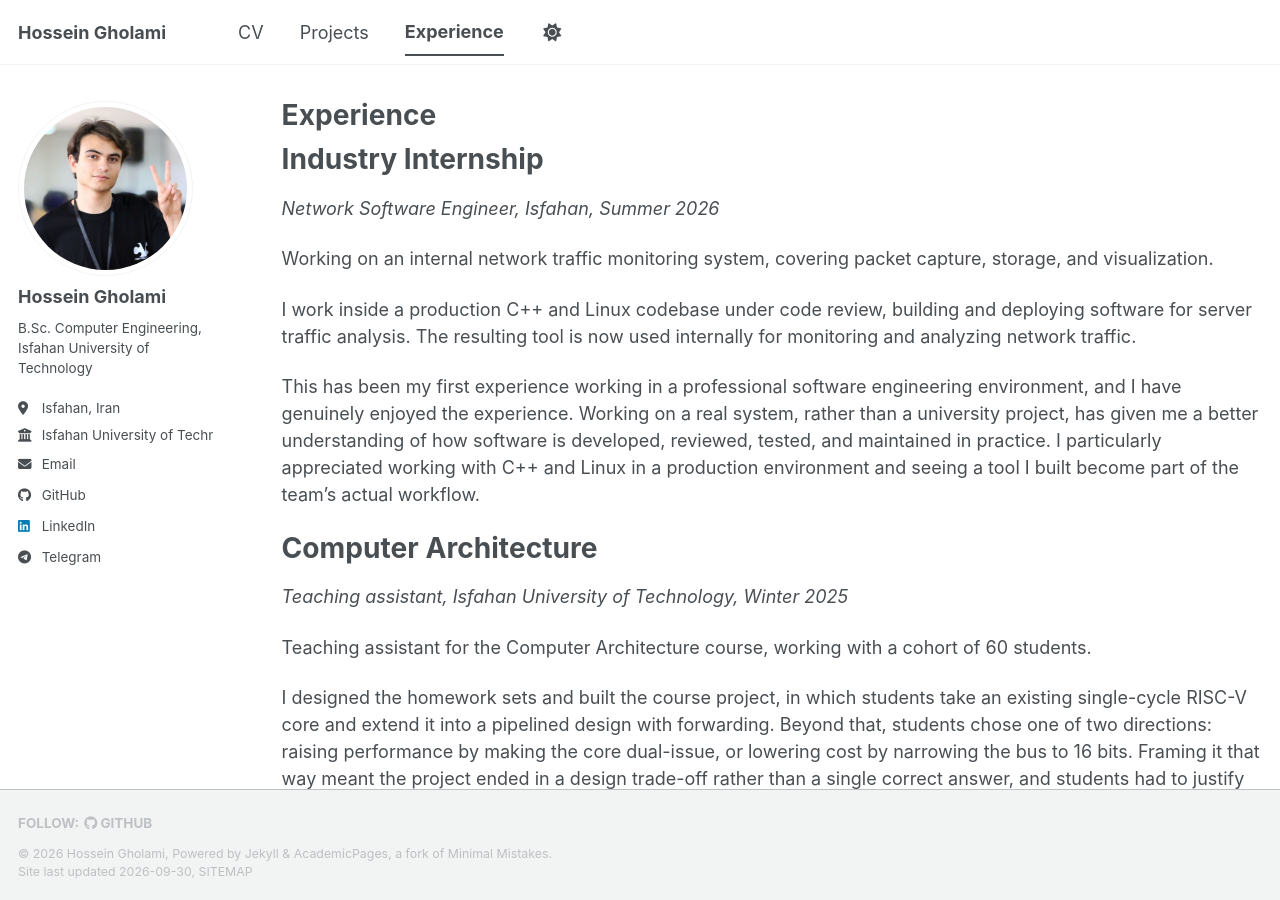
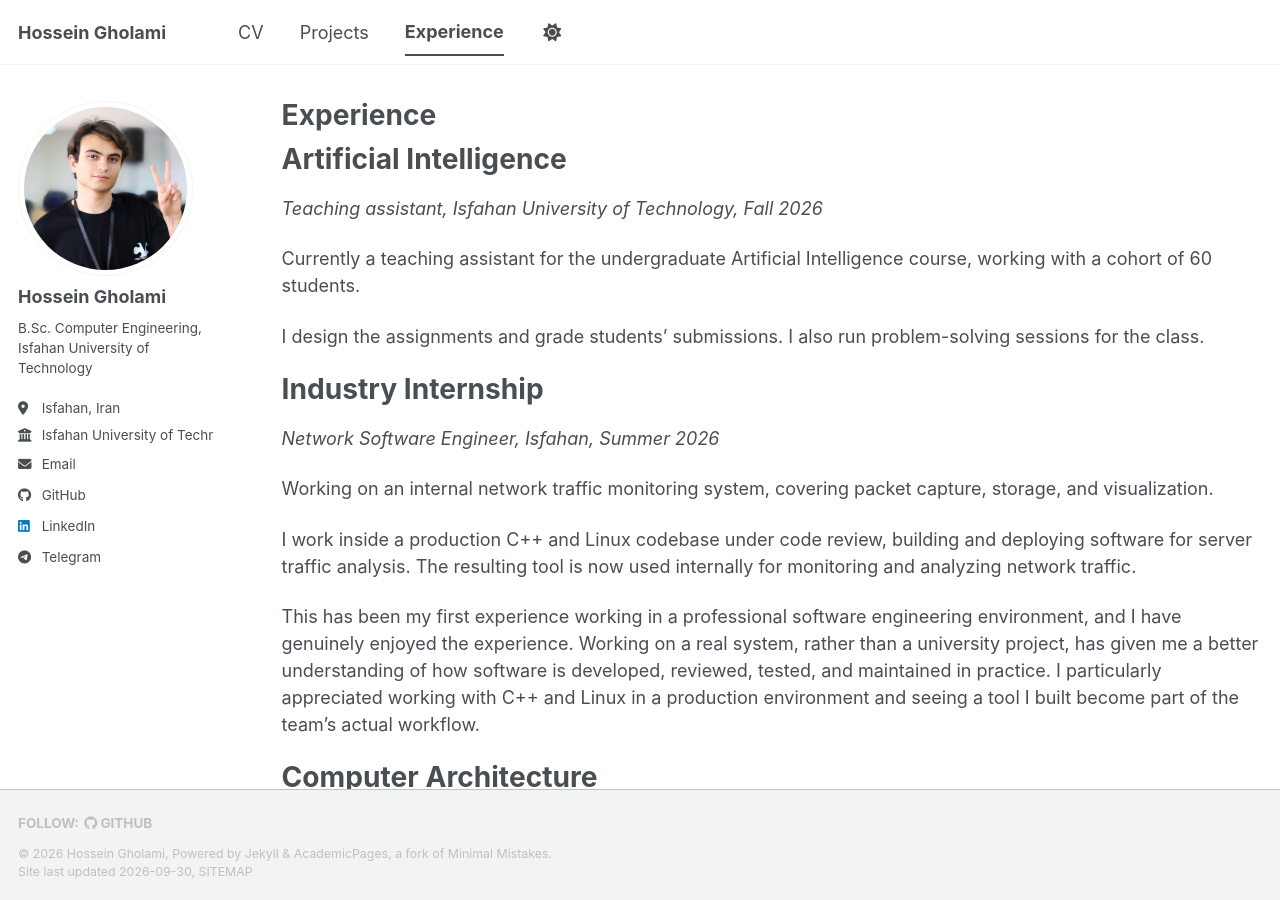
Before and after one commit to hoseinn-gh/hoseinn-gh.github.io, a Jekyll site: the page built from _pages/teaching.md, in a window 1280 px wide and 900 px high. Built offline with Jekyll 4.4.1, drawn with Linux system fonts in a browser that asks for light colours; a style sheet for code colours, icons or effects is not loaded.

Commit message:
Update teaching.md

```diff
--- a/_pages/teaching.md
+++ b/_pages/teaching.md
@@ -6,6 +6,15 @@ author_profile: true
 ---
 
 {% include base_path %}
+Artificial Intelligence
+======
+*Teaching assistant, Isfahan University of Technology,  Fall 2026*
+
+Currently a teaching assistant for the undergraduate Artificial Intelligence course,
+working with a cohort of 60 students.
+
+I design the assignments and grade students' submissions. I also run
+problem-solving sessions for the class.
 
 Industry Internship
 ======
```
